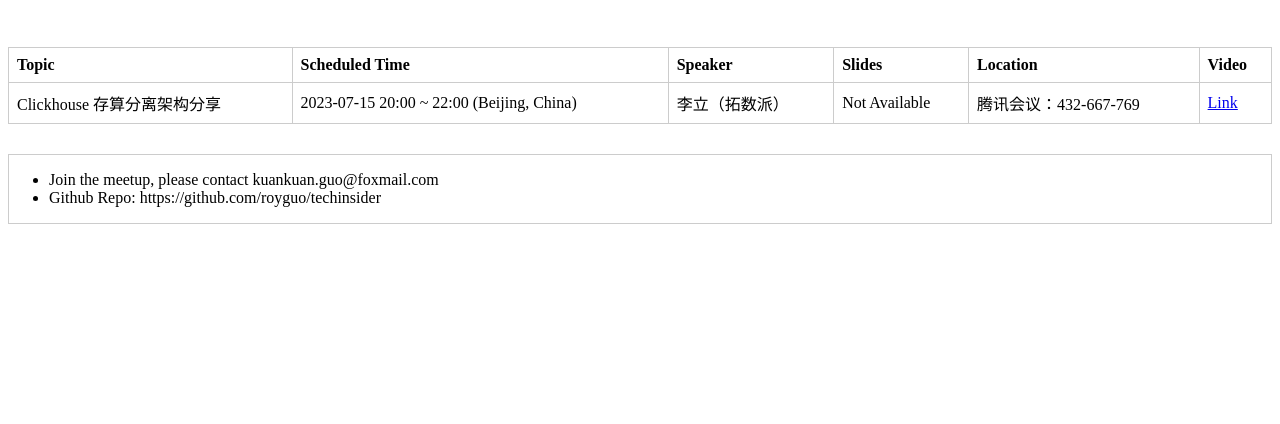
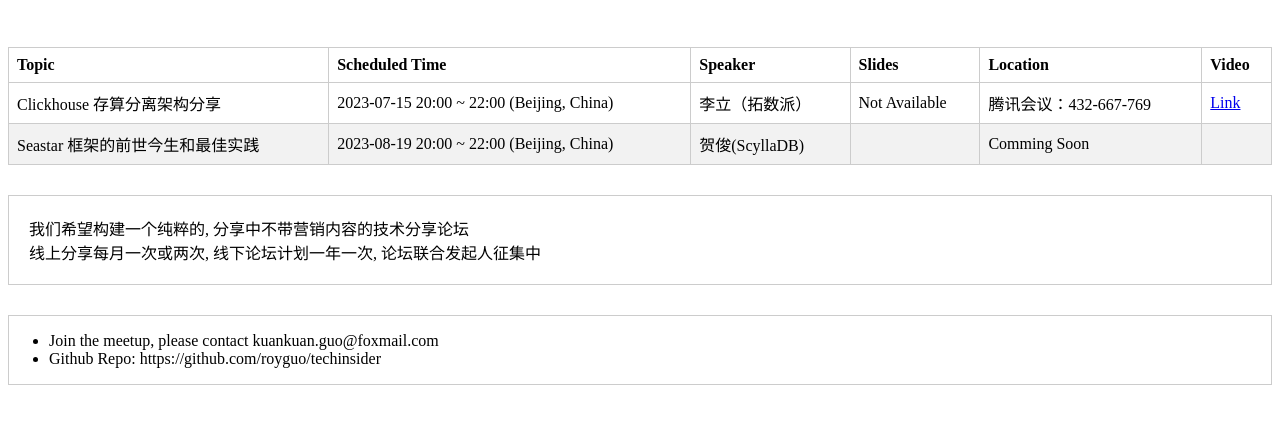
Before and after one commit to royguo/techinsider, a plain HTML site: page index.html in a window 1280 px wide. Shown: the part 38-462 px from the top of the page. Drawn offline with Linux system fonts and the light colour scheme.

Commit message:
add favicon & update speakers

```diff
--- a/index.html
+++ b/index.html
@@ -1,6 +1,10 @@
 <header>
   <title>Tech Insider Meetup</title>
   <meta charset="UTF-8">
+  <link rel="apple-touch-icon" sizes="180x180" href="favicon/apple-touch-icon.png">
+  <link rel="icon" type="image/png" sizes="32x32" href="favicon/favicon-32x32.png">
+  <link rel="icon" type="image/png" sizes="16x16" href="favicon/favicon-16x16.png">
+  <link rel="manifest" href="favicon/site.webmanifest">
   <style>
     table {
       border-collapse: collapse;
@@ -48,9 +52,21 @@
         <td>腾讯会议：432-667-769</td>
         <td><a href="https://meeting.tencent.com/v2/cloud-record/share?id=a38e68ca-311b-4a5d-9480-8d765fbfd097&from=3" target="blank">Link</a></td>
       </tr>
+      <tr>
+        <td>Seastar 框架的前世今生和最佳实践</td>
+        <td>2023-08-19 20:00 ~ 22:00 (Beijing, China)</td>
+        <td>贺俊(ScyllaDB)</td>
+        <td>&nbsp;</td>
+        <td>Comming Soon</td>
+        <td>&nbsp;</td>
+      </tr>
     </tbody>
   </table>
 </body>
+<div style="margin-top: 30px; border: 1px solid #CCC; padding: 20px;">
+  <div>我们希望构建一个纯粹的, 分享中不带营销内容的技术分享论坛</div>
+  <div>线上分享每月一次或两次, 线下论坛计划一年一次, 论坛联合发起人征集中</div>
+</div>
 <footer style="border: 1px solid #CCC; margin-top: 30px;">
   <ul>
     <li>Join the meetup, please contact kuankuan.guo@foxmail.com</li>
```
Also changed, not shown: favicon/about.txt (added), favicon/android-chrome-192x192.png (added), favicon/android-chrome-512x512.png (added), favicon/apple-touch-icon.png (added), favicon/favicon-16x16.png (added), favicon/favicon-32x32.png (added), favicon/favicon.ico (added), favicon/site.webmanifest (added).
